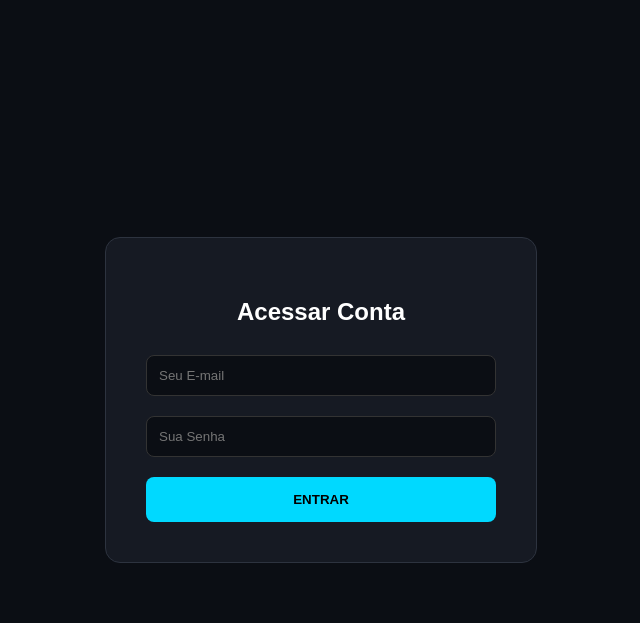
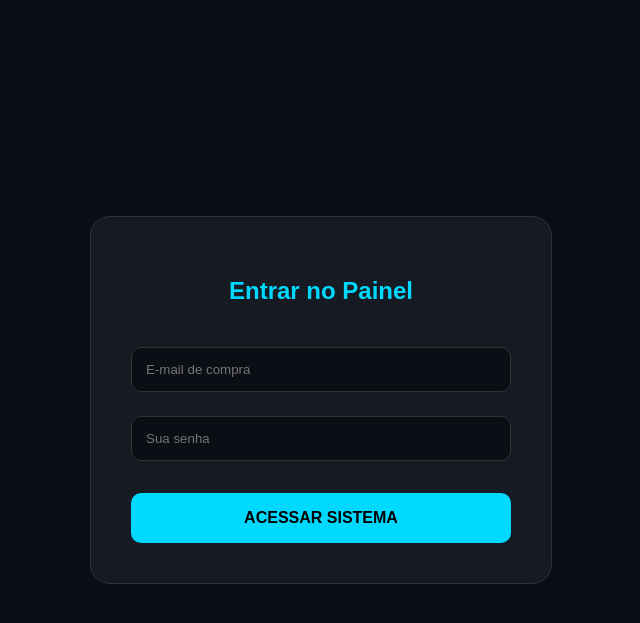
Before and after one commit to matheusdragons/dragonbot-saas, a Flask app: page /login in a window 1280 px wide. Shown: the top 623 px of the page, without its empty margins (319-959 px from the left). Run offline with Flask 3, Linux system fonts and the light colour scheme.

Commit message:
Update login.html

```diff
--- a/templates/login.html
+++ b/templates/login.html
@@ -5,17 +5,18 @@
     <title>Login - Dragon Bot</title>
     <style>
         body { background: #0b0e14; color: white; font-family: sans-serif; display: flex; justify-content: center; align-items: center; height: 100vh; margin: 0; }
-        .card { background: #161a23; padding: 40px; border-radius: 15px; border: 1px solid #2d333f; width: 100%; max-width: 350px; text-align: center; }
-        input { width: 100%; padding: 12px; margin: 10px 0; border-radius: 8px; border: 1px solid #333; background: #0b0e14; color: white; box-sizing: border-box; }
-        button { width: 100%; padding: 15px; background: #00d9ff; border: none; border-radius: 8px; font-weight: bold; cursor: pointer; margin-top: 10px; }
+        .card { background: #161a23; padding: 40px; border-radius: 20px; border: 1px solid #2d333f; width: 100%; max-width: 380px; text-align: center; }
+        h2 { margin-bottom: 30px; color: #00d9ff; }
+        input { width: 100%; padding: 14px; margin: 12px 0; border-radius: 10px; border: 1px solid #333; background: #0b0e14; color: white; box-sizing: border-box; outline: none; }
+        button { width: 100%; padding: 16px; background: #00d9ff; color: black; border: none; border-radius: 10px; font-weight: bold; cursor: pointer; margin-top: 20px; font-size: 16px; }
     </style>
 </head>
 <body>
     <div class="card">
-        <h2>Acessar Conta</h2>
-        <input type="email" placeholder="Seu E-mail">
-        <input type="password" placeholder="Sua Senha">
-        <button onclick="window.location.href='/dashboard'">ENTRAR</button>
+        <h2>Entrar no Painel</h2>
+        <input type="email" placeholder="E-mail de compra">
+        <input type="password" placeholder="Sua senha">
+        <button onclick="window.location.href='/dashboard'">ACESSAR SISTEMA</button>
     </div>
 </body>
 </html>
```
